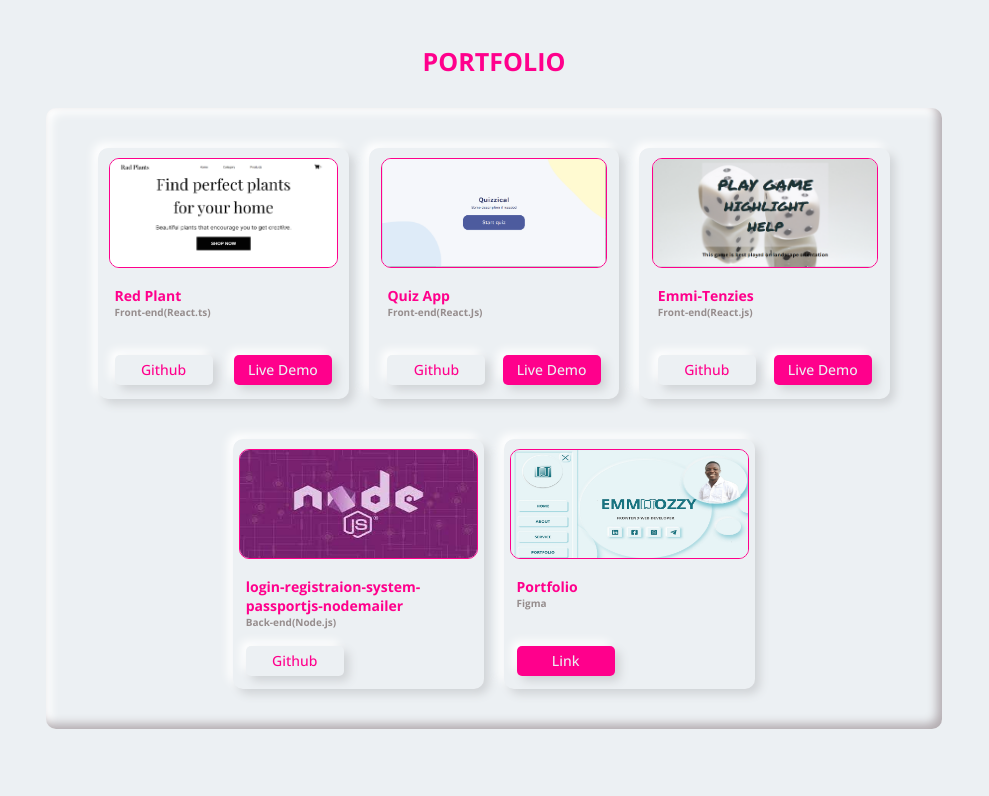
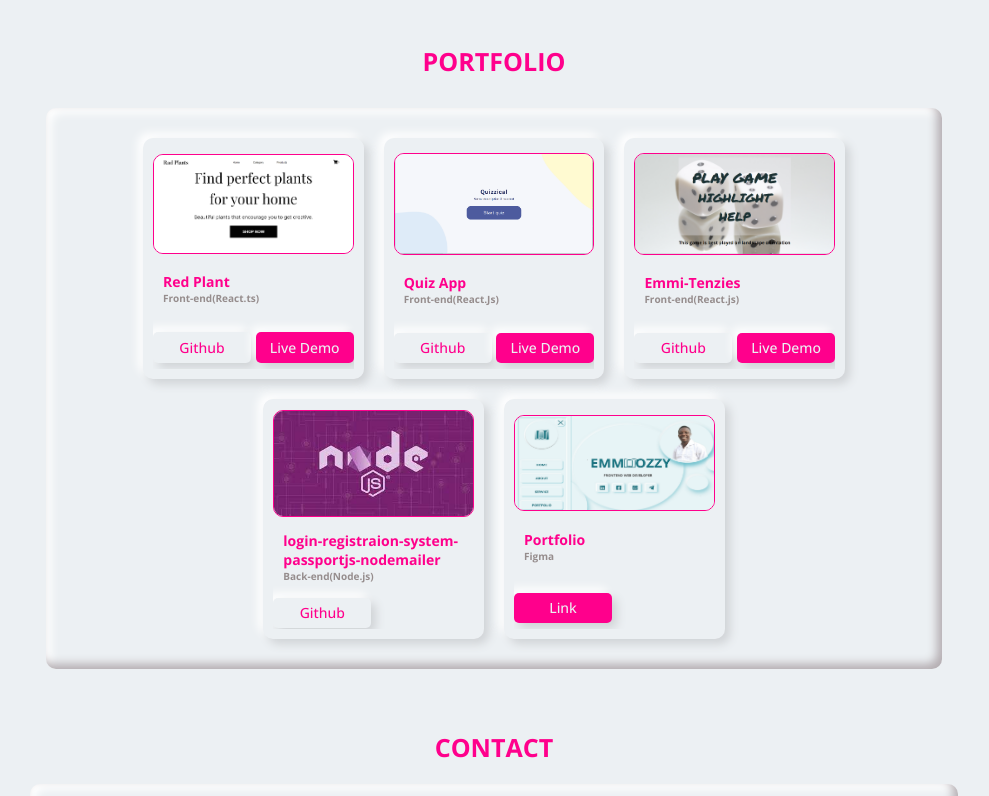
Before and after one commit to Emmijozzy/portfolio, a React (Create React App) app: page / in a window 1280 px wide. Shown: the part 1300-2096 px from the top of the page, without its empty margins (146-1135 px from the left). Built offline with nearby package versions, Linux system fonts and the light colour scheme; a web font is replaced by a local one.

Commit message:
optimization of portfolio and about

```diff
--- a/src/components/Portfolio/Portfolio.jsx
+++ b/src/components/Portfolio/Portfolio.jsx
@@ -21,6 +21,7 @@ export default function Portfolio({ portfolioDetails }) {
 
 	return (
 		<ScrollAnimation className="port__container" animateIn="animate__bounceIn" duration={1}>
+			<div className='port__innerwrapper'>
 				<div className="img-box">
 					<img className="port__img" src={portImg} alt="img" />
 				</div>
@@ -38,6 +39,7 @@ export default function Portfolio({ portfolioDetails }) {
 						</div>
 					)}
 				</div>
+			</div>
 		</ScrollAnimation>
 	);
 }
--- a/src/components/Portfolio/Portfolio.scss
+++ b/src/components/Portfolio/Portfolio.scss
@@ -1,25 +1,25 @@
 .port__container {
-	display: grid;
-	// grid-template-rows: 75% 10% 15%;
-	align-items: center;
-	justify-content: center;
-	width: 25em;
-	height: 25em;
+	width: 22em;
+    height: 24em;
+	padding: 10px;
 	background-color: var(--color-bg);
+	border-radius: 10px;
 	box-shadow: var(--innerbox-shadow);
-	overflow: hidden;
-	border-radius: 10px;
-	margin: 10px 0;
+
+	.port__innerwrapper {
+		height: 100%;
+		display: grid;
+		flex-direction: column;
+		align-items: center;
+		row-gap: 10px;
+		overflow: hidden;
+	}
 }
 
 
 .img-box {
-	width: 95%;
-	height: 110px;
-	// margin-top: 1rem;
-	justify-self: center;
-	align-self: flex-start;
-	margin: 10px;
+	width: 100%;
+	place-self: center;
 
 	.port__img {
 		width: 100%;
@@ -46,7 +46,7 @@
 }
 
 .port__btn {
-	width: 90%;
+	width: 100%;
 	display: flex;
 	justify-content: space-between;
 	justify-self: center;
@@ -65,7 +65,7 @@
 	width: 7em;
 	height: 3rem;
 	align-self: end;
-	margin-bottom: 20px;
+	// margin-bottom: 20px;
 	text-align: center;
 	cursor: pointer;
 }
@@ -84,23 +84,34 @@
 	color: var(--font-color);
 }
 
-@media screen and (min-width: 1201px) {
-	.port__container {
-		grid-template-rows: 55% 30% 15%;
+
+@media screen and (max-width: 1200px) and (min-width: 851px) {
+	port__container {
+		width: 22em;
+		height: 35em;
+	}
+
+	.port__innerwrapper {
+		grid-template-rows: 135px 1fr 35px;
+
 	}
 }
 
-@media screen and (max-width: 1200px) and (min-width: 851px) {
-}
+// @media screen and (min-width: 1100px) {
+
+// 	.port__innerwrapper {
+// 		grid-template-rows: 135px 1fr 35px;
+// 	}
+// }
 
 @media screen and (max-width: 500px) {
 	.port__container {
 		width: 90%;
-		height: 35em;
+		height: 33em;
 	}
 
-	.img-box {
-		width: 100%;
+	.port__innerwrapper {
+		grid-template-rows: 195px 1fr 46px;
 	}
 
 	.port__img {
--- a/src/container/About/About.scss
+++ b/src/container/About/About.scss
@@ -108,7 +108,6 @@ a {
 				justify-content: center;
 				.about__pic {
 					width: 90%;
-					height: 100%;
 				}
 			}
 
```
Also changed, not shown: 2 other files (tests, documents, lock files or other folders). Lines whose indentation alone changed are shown as unchanged.
